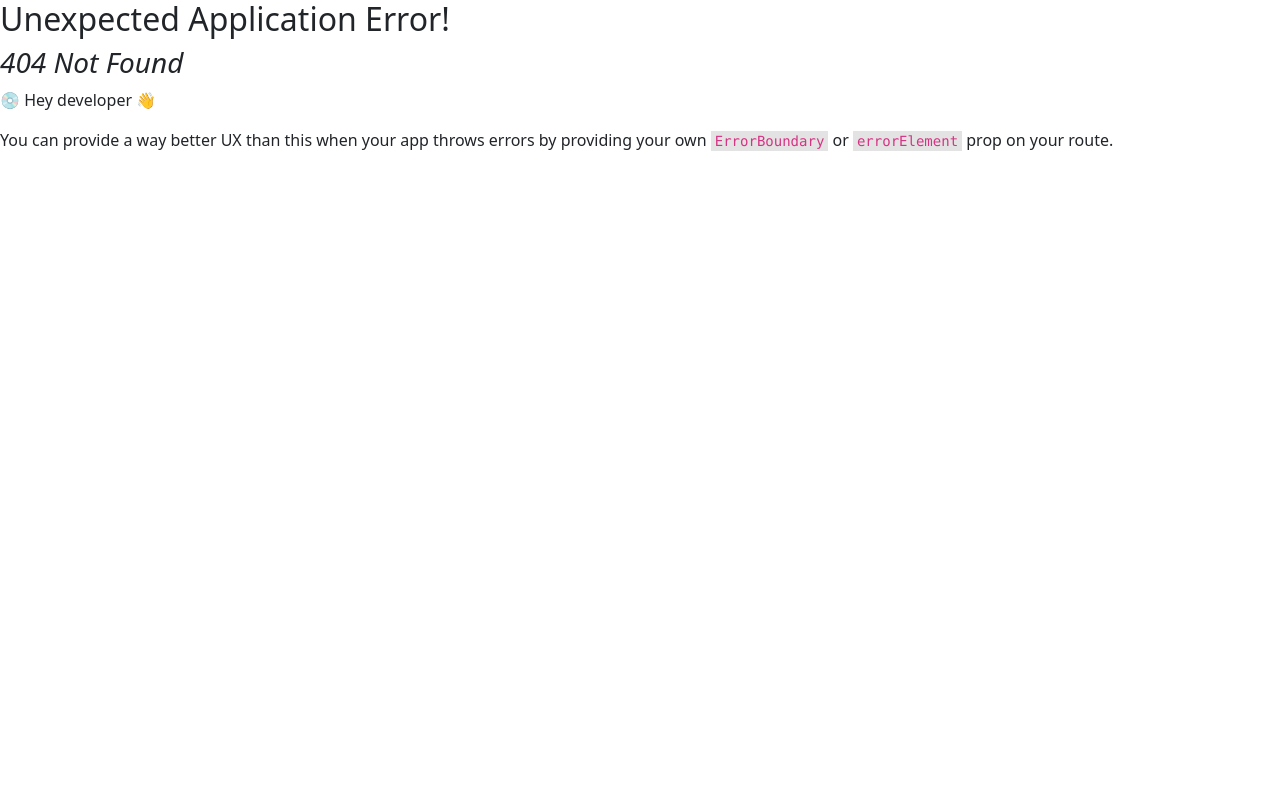
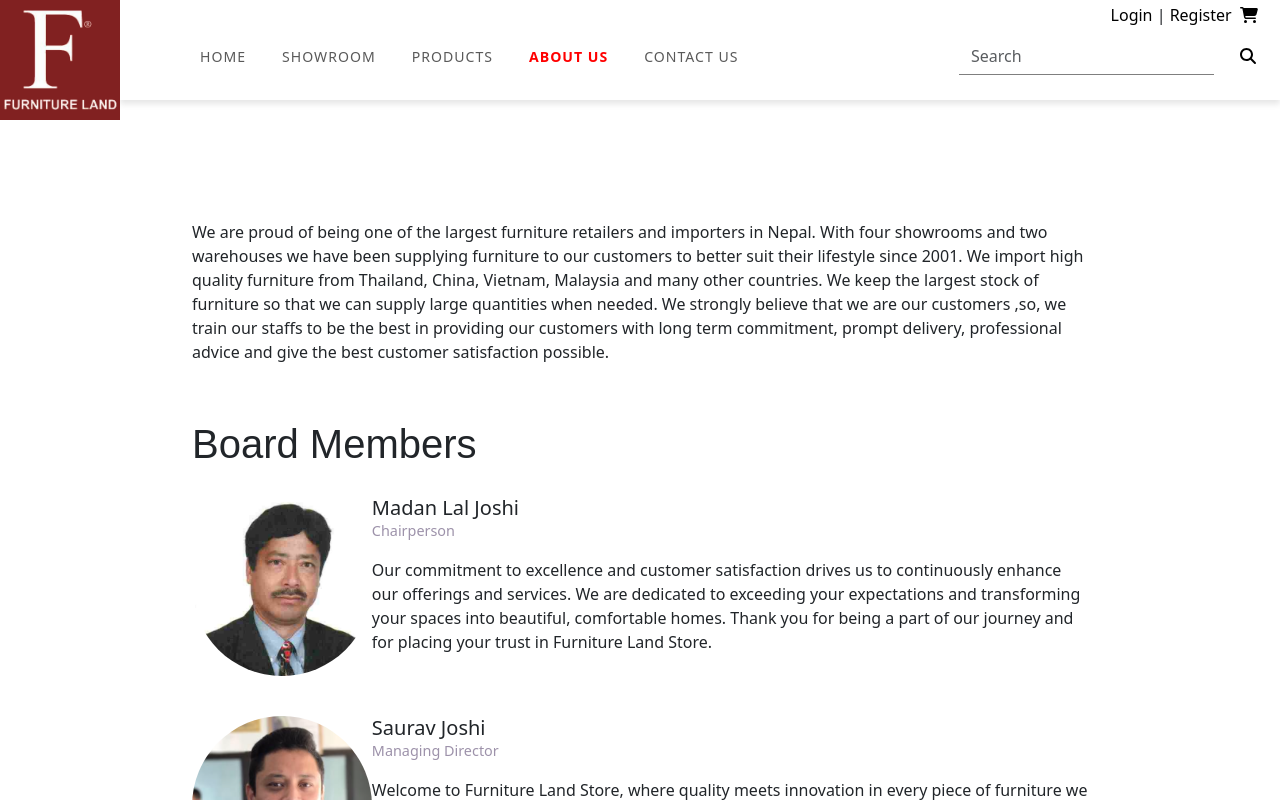
Before and after one commit to rsahilt/furnitureland, a React (Vite) app in the folder furnitureland/: page /about in a window 1280 px wide. Before the commit this address had no page. Shown: the top 800 px of the page. Built offline with nearby package versions, Linux system fonts and the light colour scheme; a web font is replaced by a local one.

Commit message:
fetched data from API

```diff
--- a/furnitureland/src/components/Header/Header.css
+++ b/furnitureland/src/components/Header/Header.css
@@ -53,6 +53,10 @@ header{
     margin: 0 10px;
 }
 
+.nav-item.active {
+    color: red !important;
+    font-weight: 800;
+}
 
 .searchbuttonhome{
     border: none;
--- a/furnitureland/src/components/Header/Header.jsx
+++ b/furnitureland/src/components/Header/Header.jsx
@@ -13,9 +13,11 @@ import InputGroup from 'react-bootstrap/InputGroup';
 import Row from 'react-bootstrap/Row';
 import Col from 'react-bootstrap/Col';
 import { Link } from 'react-router-dom'
+import { useLocation } from 'react-router-dom'
 
 
 const Header = () => {
+    const location = useLocation();
   return (
     <header>
         <div className="logo">
@@ -39,11 +41,11 @@ const Header = () => {
                         <Navbar.Toggle aria-controls="basic-navbar-nav" />
                         <Navbar.Collapse id="basic-navbar-nav">
                             <Nav className="me-auto">
-                                <Nav.Link as={Link} to="/" className="nav-item">Home</Nav.Link>
-                                <Nav.Link as={Link} to="/showroom" className="nav-item">Showroom</Nav.Link>
-                                <Nav.Link as={Link} to="/products" className="nav-item">Products</Nav.Link>
-                                <Nav.Link as={Link} to="/about-us" className="nav-item">About Us</Nav.Link>
-                                <Nav.Link as={Link} to="/contact-us" className="nav-item">Contact Us</Nav.Link>
+                                <Nav.Link as={Link} to="/" className={`nav-item ${location.pathname === '/' ? 'active' : ''}`}>Home</Nav.Link>
+                                <Nav.Link as={Link} to="/showroom" className={`nav-item ${location.pathname === '/showroom' ? 'active' : ''}`}>Showroom</Nav.Link>
+                                <Nav.Link as={Link} to="/products" className={`nav-item ${location.pathname === '/products' ? 'active' : ''}`}>Products</Nav.Link>
+                                <Nav.Link as={Link} to="/about" className={`nav-item ${location.pathname === '/about' ? 'active' : ''}`}>About Us</Nav.Link>
+                                <Nav.Link as={Link} to="/contact" className={`nav-item ${location.pathname === '/contact' ? 'active' : ''}`}>Contact Us</Nav.Link>
                             </Nav>
 
                             <Form inline>
--- a/furnitureland/src/main.jsx
+++ b/furnitureland/src/main.jsx
@@ -18,7 +18,7 @@ const router = createBrowserRouter([
     element: <App />,
   },
   {
-    path: "/about-us",
+    path: "/about",
     element: <About />,
   },
   {
@@ -26,7 +26,7 @@ const router = createBrowserRouter([
     element: <Showroom />,
   },
   {
-    path: "/contact-us",
+    path: "/contact",
     element: <Contact />,
   },
   {
--- a/furnitureland/src/pages/ProductPage.jsx
+++ b/furnitureland/src/pages/ProductPage.jsx
@@ -28,7 +28,7 @@ const Product = () => {
 
           <ul>
             {categories.map(category=>(
-              <li>{category.Name}</li>
+              <li>{category.name}</li>
             ))}
 
           </ul>
```
Also changed, not shown: 1 other file (tests, documents, lock files or other folders).
